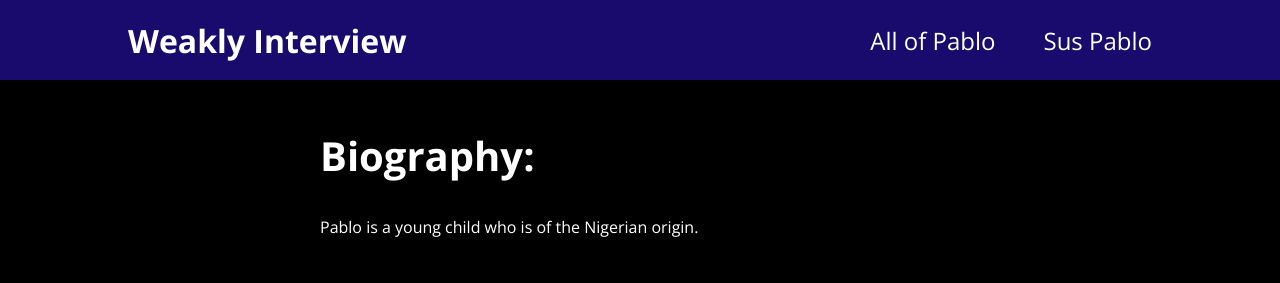
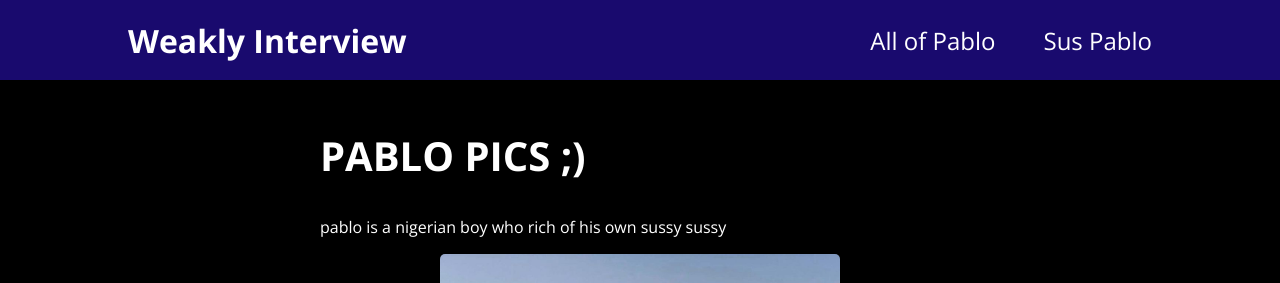
Before and after one commit to Lucgnl/pablo-app, a React (Create React App) app: page /all in a window 1280 px wide. Shown: the top 283 px of the page. Built offline with nearby package versions, Linux system fonts and the light colour scheme.

Commit message:
All of sus commit

```diff
--- a/src/pages/AllPablo.js
+++ b/src/pages/AllPablo.js
@@ -1,16 +1,13 @@
-import PabloImg from "../components/layout/pablo/PabloImg"
+import PabloImg from "../components/pablo/PabloImg"
 
 function AllPablo()
 {
     return (
         <section>
             <h1>
-                Biography:
-            </h1>
-            <p>Pablo is a young child who is of the Nigerian origin.</p>
-            <h1>
                 PABLO PICS ;)
             </h1>
+            <p>pablo is a nigerian boy who rich of his own sussy sussy</p>
             <PabloImg src='./pablo.jpg'/>
             <PabloImg src='https://static.wikia.nocookie.net/8235f47d-e93c-4969-ac47-56d57e62569f'/>
         </section>
--- a/src/pages/AllSus.js
+++ b/src/pages/AllSus.js
@@ -1,3 +1,5 @@
+import PabloImg from "../components/pablo/PabloImg";
+
 function AllSus() {
 
     return (
@@ -5,6 +7,9 @@ function AllSus() {
             <h1>
                 All of SUS
             </h1>
+            <p>Pablo is a very sussy person. No cap</p>
+            <PabloImg src='./pablosus.jpg' />
+
         </section>
     )
 }
```
Also changed, not shown: public/pablosus.jpg (added), src/components/pablo/PabloImg.js (renamed from src/components/layout/pablo/PabloImg.js), src/components/pablo/PabloImg.module.css (renamed from src/components/layout/pablo/PabloImg.module.css), src/pages/pablosus.jpg (added).
